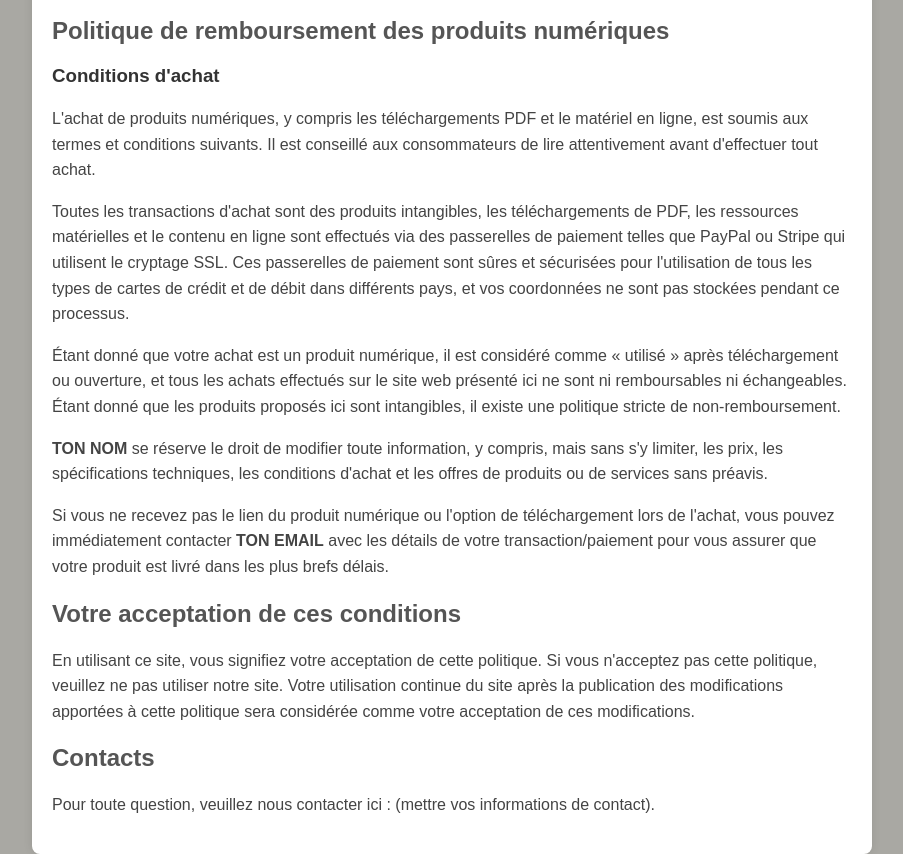
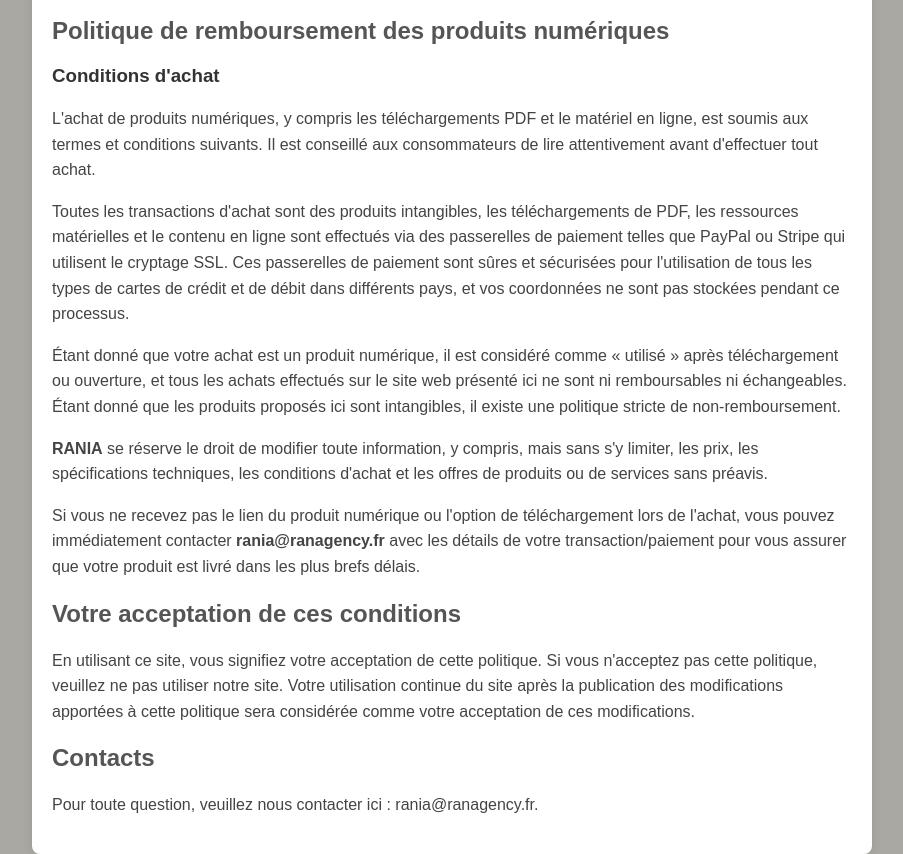
Before and after one commit to Ranagency/Politique_de_Remboursement, a plain HTML site: page index.html in a window 1280 px wide. Shown: the part 128-982 px from the top of the page, without its empty margins (188-1091 px from the left). Drawn offline with Linux system fonts and the light colour scheme.

Commit message:
Update index.html

```diff
--- a/index.html
+++ b/index.html
@@ -51,15 +51,15 @@
 
         <p>Étant donné que votre achat est un produit numérique, il est considéré comme « utilisé » après téléchargement ou ouverture, et tous les achats effectués sur le site web présenté ici ne sont ni remboursables ni échangeables. Étant donné que les produits proposés ici sont intangibles, il existe une politique stricte de non-remboursement.</p>
 
-        <p><strong>TON NOM</strong> se réserve le droit de modifier toute information, y compris, mais sans s'y limiter, les prix, les spécifications techniques, les conditions d'achat et les offres de produits ou de services sans préavis.</p>
+        <p><strong>RANIA</strong> se réserve le droit de modifier toute information, y compris, mais sans s'y limiter, les prix, les spécifications techniques, les conditions d'achat et les offres de produits ou de services sans préavis.</p>
 
-        <p>Si vous ne recevez pas le lien du produit numérique ou l'option de téléchargement lors de l'achat, vous pouvez immédiatement contacter <strong>TON EMAIL</strong> avec les détails de votre transaction/paiement pour vous assurer que votre produit est livré dans les plus brefs délais.</p>
+        <p>Si vous ne recevez pas le lien du produit numérique ou l'option de téléchargement lors de l'achat, vous pouvez immédiatement contacter <strong>rania@ranagency.fr</strong> avec les détails de votre transaction/paiement pour vous assurer que votre produit est livré dans les plus brefs délais.</p>
 
         <h2>Votre acceptation de ces conditions</h2>
         <p>En utilisant ce site, vous signifiez votre acceptation de cette politique. Si vous n'acceptez pas cette politique, veuillez ne pas utiliser notre site. Votre utilisation continue du site après la publication des modifications apportées à cette politique sera considérée comme votre acceptation de ces modifications.</p>
 
         <h2>Contacts</h2>
-        <p>Pour toute question, veuillez nous contacter ici : (mettre vos informations de contact).</p>
+        <p>Pour toute question, veuillez nous contacter ici : rania@ranagency.fr.</p>
     </div>
 </body>
 </html>
```
